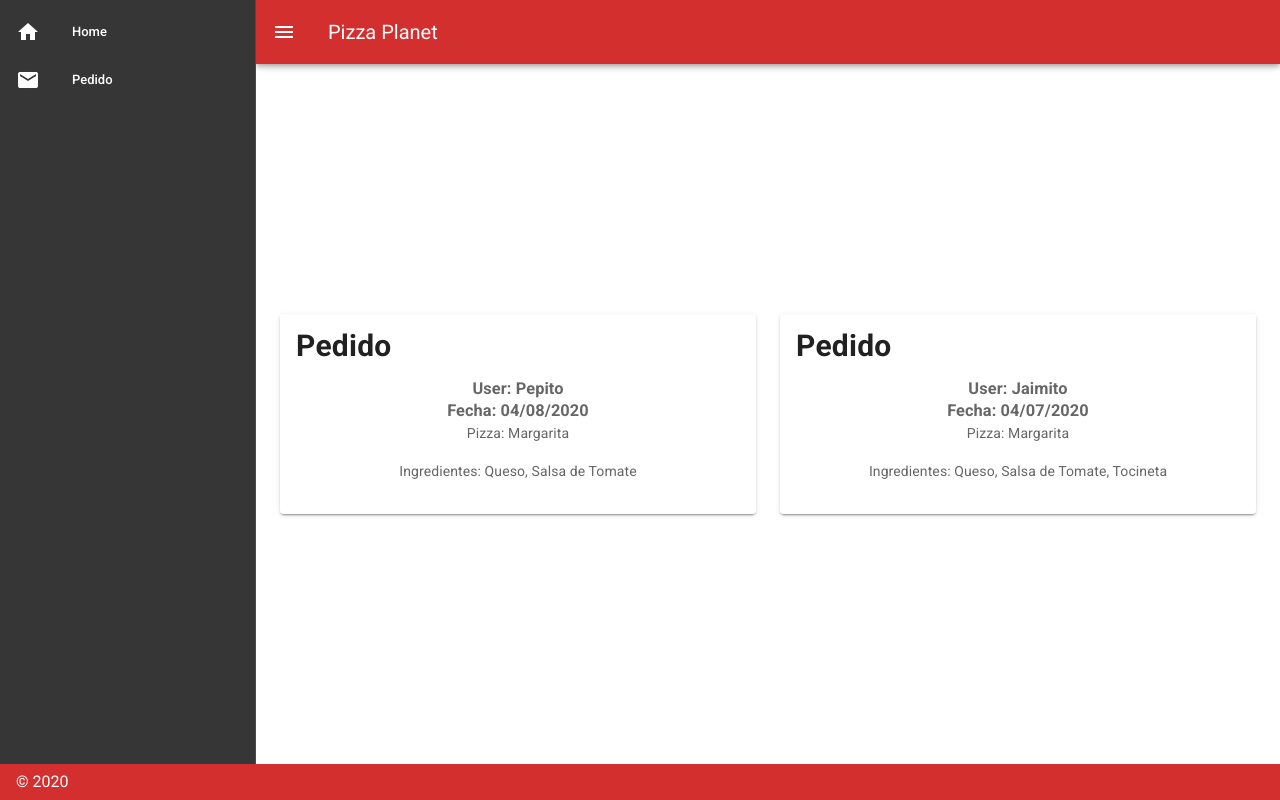
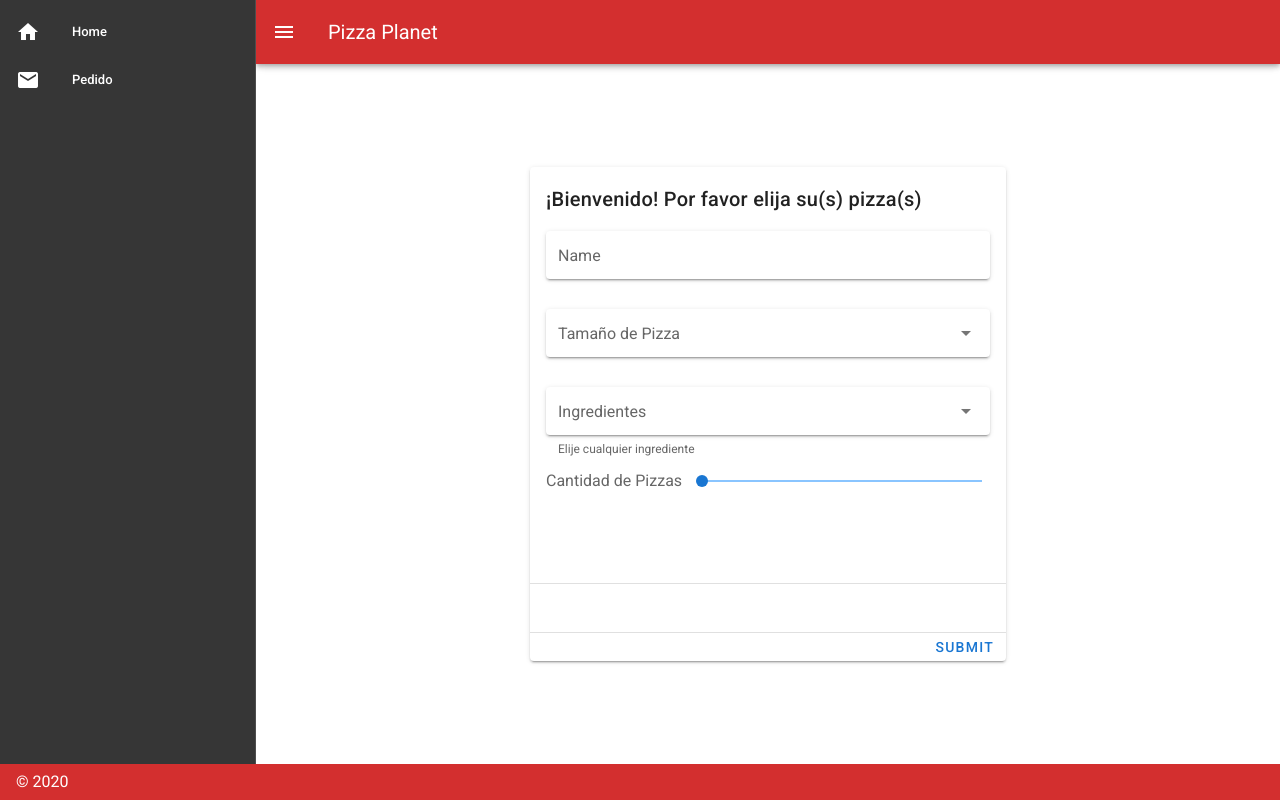
Before and after one commit to D4veCode/PizzaPlanetV2, a Vue app in the folder frontend/pizza-planet-vue/: page /pedido in a window 1280 px wide. Before the commit this address led to /. Built offline with nearby package versions, Linux system fonts and the light colour scheme.

Commit message:
[add] added functionality for the form

```diff
--- a/frontend/pizza-planet-vue/src/App.vue
+++ b/frontend/pizza-planet-vue/src/App.vue
@@ -22,7 +22,9 @@
             <v-icon>mdi-email</v-icon>
           </v-list-item-action>
           <v-list-item-content>
-            <v-list-item-title>Pedido</v-list-item-title>
+            <v-list-item-title>
+              <router-link to="/pedido" class="rlink">Pedido</router-link>
+            </v-list-item-title>
           </v-list-item-content>
         </v-list-item>
       </v-list>
@@ -81,3 +83,10 @@
   }),
 };
 </script>
+
+<style scoped>
+  .rlink {
+    text-decoration: none;
+    color: #ffffff;
+  }
+</style>
--- /dev/null
+++ b/frontend/pizza-planet-vue/src/components/PedidoForm.vue
@@ -0,0 +1,176 @@
+<template>
+  <v-row justify='center'>
+    <v-col cols='12' sm='10' md='8' lg='6'>
+      <v-card ref='form'>
+        <v-card-title>¡Bienvenido! Por favor elija su(s) pizza(s)</v-card-title>
+        <v-card-text>
+          <v-text-field
+            label='Name'
+            placeholder='Nombre'
+            v-model='nombre'
+            solo
+          ></v-text-field>
+          <v-select
+            :items='pizzas'
+            v-model='pizza'
+            solo
+            label='Tamaño de Pizza'
+          ></v-select>
+          <v-select
+            v-model='ingredientsTotal'
+            :items='ingredients'
+            item-text="ing"
+            chips
+            label='Ingredientes'
+            multiple
+            solo
+            hint='Elije cualquier ingrediente'
+            persistent-hint
+          ></v-select>
+          <v-slider
+            v-model='cantPizzas'
+            thumb-label
+            label='Cantidad de Pizzas'
+            min='1'
+            max='20'
+          >
+          </v-slider>
+        </v-card-text>
+        <v-divider class='mt-12'></v-divider>
+        <v-card-text v-show='pizza'>
+          <v-row justify='center'>
+            <h1>Su orden</h1>
+          </v-row>
+          <v-row>
+            <v-col md6>Tamaño Pizza(s)</v-col>
+            <v-col md6>Precio Base de Pizza</v-col>
+          </v-row>
+          <v-row>
+            <v-col md6>{{ pizza }}</v-col>
+            <v-col md6>$ {{ precioPizzaSola() }}</v-col>
+          </v-row>
+          <v-row v-show='ingredientsTotal.length != 0'>
+            <v-col md6>Ingrediente(s)</v-col>
+            <v-col md6>Precio</v-col>
+          </v-row>
+          <v-row v-for='ing in ingredientsTotal' :key='ing'>
+            <v-col md6>{{ ing }}</v-col>
+            <v-col md6>{{ingredientPrice(ing)}}</v-col>
+          </v-row>
+          <v-row v-show='nombre && pizza'>
+            <v-col md4><h2>Cliente</h2></v-col>
+            <v-col md4><h2>Cantidad de Pizzas</h2> </v-col>
+            <v-col md4><h2>Total</h2></v-col>
+          </v-row>
+          <v-row v-show='nombre && pizza'>
+            <v-col md4><h3>{{nombre}}</h3></v-col>
+            <v-col md4><h3>{{cantPizzas}}</h3></v-col>
+            <v-col md4><h3>{{sumTotal()}}</h3></v-col>
+          </v-row>
+        </v-card-text>
+        <v-divider class='mt-12'></v-divider>
+        <v-card-actions>
+          <v-row justify='end'
+            ><v-btn color='primary' text @click='submit'>Submit</v-btn></v-row
+          >
+        </v-card-actions>
+      </v-card>
+    </v-col>
+  </v-row>
+</template>
+
+<script>
+export default {
+  name: 'PedidoForm',
+  data: () => ({
+    pizzas: ['Personal', 'Mediana', 'Grande'],
+    pizza: '',
+    ingredients: [
+      {
+        price: 4,
+        ing: 'Jamon',
+      },
+
+      {
+        price: 3.5,
+        ing: 'Champinones',
+      },
+
+      {
+        price: 3,
+        ing: 'Pimenton',
+      },
+
+      {
+        price: 4,
+        ing: 'Doble Queso',
+      },
+
+      {
+        price: 5.75,
+        ing: 'Aceitunas',
+      },
+
+      {
+        price: 3.85,
+        ing: 'Pepperoni',
+      },
+
+      {
+        price: 6.25,
+        ing: 'Salchichon',
+      },
+    ],
+    ingredientsTotal: [],
+    cantPizzas: 1,
+    nombre: '',
+  }),
+  methods: {
+    submit() {},
+    precioPizzaSola() {
+      let precioSola;
+      if (this.pizza.toLowerCase() === 'personal') {
+        precioSola = 10;
+      } else if (this.pizza.toLowerCase() === 'mediana') {
+        precioSola = 16;
+      } else if (this.pizza.toLowerCase() === 'grande') {
+        precioSola = 20;
+      } else {
+        precioSola = 0;
+      }
+      return precioSola;
+    },
+    ingredientPrice(ing) {
+      const ingredientsPrices = {
+        jamon: 4,
+        champinones: 3.5,
+        pimenton: 3,
+        'doble queso': 4,
+        aceitunas: 5.75,
+        pepperoni: 3.85,
+        salchichon: 6.25,
+      };
+      let finalPrice = 0;
+      let val;
+      const arr = Object.entries(ingredientsPrices);
+      // eslint-disable-next-line
+      arr.forEach((ele) => {
+        if (ing.toLowerCase() === ele[0]) {
+          [val, finalPrice] = ele;
+          console.log(val);
+        }
+      });
+      return finalPrice;
+    },
+    sumTotal() {
+      let total = 0;
+      total += this.precioPizzaSola();
+      this.ingredientsTotal.forEach((ele) => {
+        total += this.ingredientPrice(ele);
+      });
+      console.log('total: ', total);
+      return total * this.cantPizzas;
+    },
+  },
+};
+</script>
--- a/frontend/pizza-planet-vue/src/router/index.js
+++ b/frontend/pizza-planet-vue/src/router/index.js
@@ -8,6 +8,11 @@
     path: '/',
     name: 'Home',
     component: () => import(/* webpackChunkName: "Home" */ '../views/Home.vue'),
+  },
+  {
+    path: '/pedido',
+    name: 'Pedido',
+    component: () => import('../views/Pedido.vue'),
   },
   {
     path: '*',
--- /dev/null
+++ b/frontend/pizza-planet-vue/src/views/Pedido.vue
@@ -0,0 +1,20 @@
+<template>
+  <v-container>
+      <PedidoForm></PedidoForm>
+  </v-container>
+</template>
+
+<script>
+import PedidoForm from '../components/PedidoForm.vue';
+
+export default {
+  name: 'Pedido',
+  components: {
+    PedidoForm,
+  },
+};
+</script>
+
+<style>
+
+</style>
```
